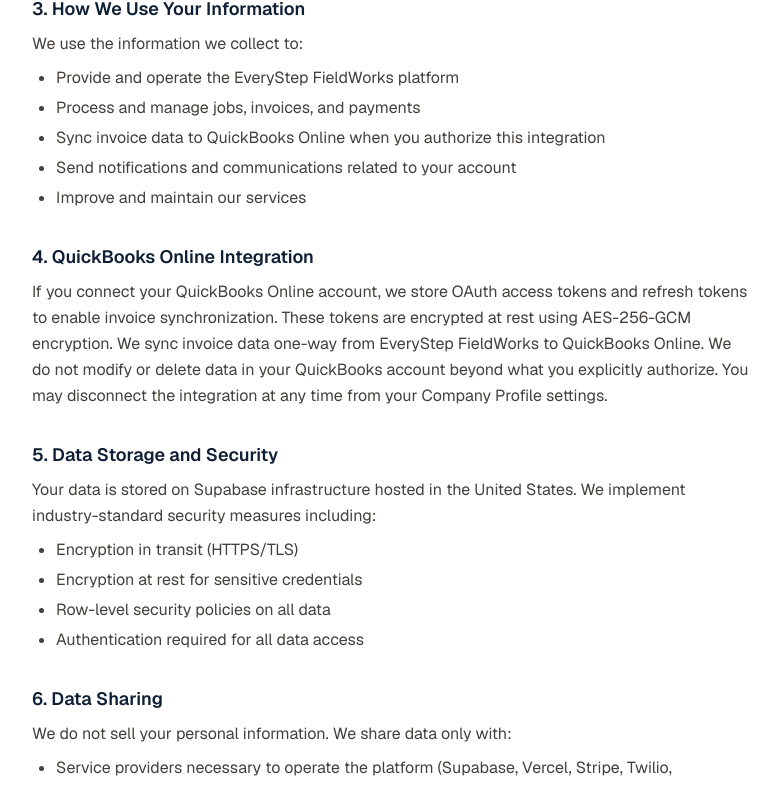
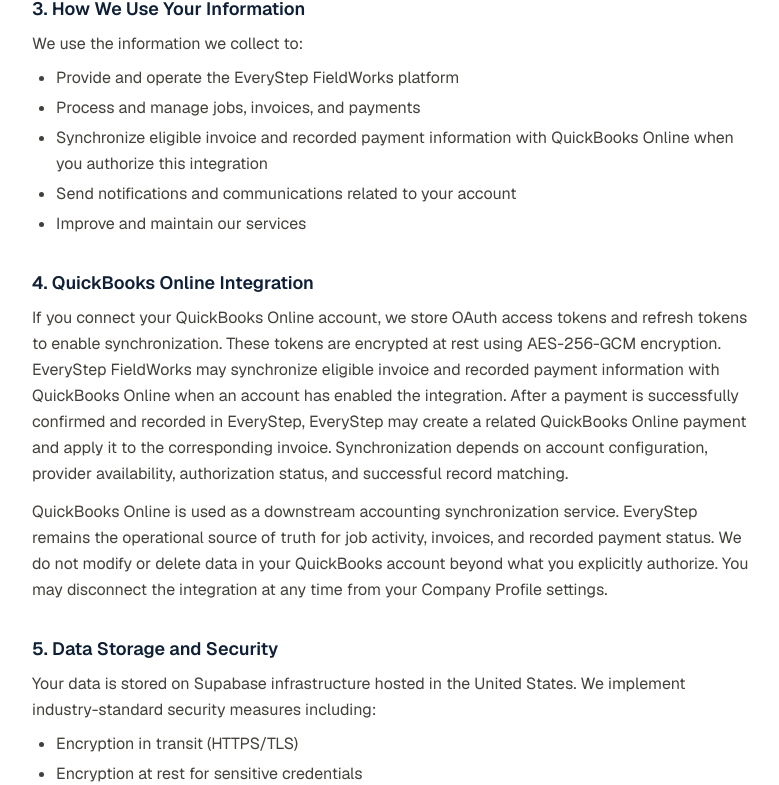
Before and after one commit to ComplianceMattersApp/hvac-saas, a Next.js app: page /privacy in a window 1280 px wide. Shown: the part 758-1543 px from the top of the page, without its empty margins (248-1027 px from the left). Built offline with nearby package versions, Linux system fonts and the light colour scheme; no server answers.

Commit message:
Reconcile QBO payment sync documentation

```diff
--- a/app/privacy/page.tsx
+++ b/app/privacy/page.tsx
@@ -59,7 +59,10 @@
         <ul className="mt-2 list-disc space-y-1 pl-6 text-stone-700 leading-relaxed">
           <li>Provide and operate the EveryStep FieldWorks platform</li>
           <li>Process and manage jobs, invoices, and payments</li>
-          <li>Sync invoice data to QuickBooks Online when you authorize this integration</li>
+          <li>
+            Synchronize eligible invoice and recorded payment information with QuickBooks Online when
+            you authorize this integration
+          </li>
           <li>Send notifications and communications related to your account</li>
           <li>Improve and maintain our services</li>
         </ul>
@@ -69,9 +72,18 @@
         </h2>
         <p className="text-stone-700 leading-relaxed">
           If you connect your QuickBooks Online account, we store OAuth access tokens and refresh
-          tokens to enable invoice synchronization. These tokens are encrypted at rest using
-          AES-256-GCM encryption. We sync invoice data one-way from EveryStep FieldWorks to QuickBooks
-          Online. We do not modify or delete data in your QuickBooks account beyond what you explicitly
+          tokens to enable synchronization. These tokens are encrypted at rest using AES-256-GCM
+          encryption. EveryStep FieldWorks may synchronize eligible invoice and recorded payment
+          information with QuickBooks Online when an account has enabled the integration. After a
+          payment is successfully confirmed and recorded in EveryStep, EveryStep may create a related
+          QuickBooks Online payment and apply it to the corresponding invoice. Synchronization depends
+          on account configuration, provider availability, authorization status, and successful record
+          matching.
+        </p>
+        <p className="mt-3 text-stone-700 leading-relaxed">
+          QuickBooks Online is used as a downstream accounting synchronization service. EveryStep
+          remains the operational source of truth for job activity, invoices, and recorded payment
+          status. We do not modify or delete data in your QuickBooks account beyond what you explicitly
           authorize. You may disconnect the integration at any time from your Company Profile settings.
         </p>
 
--- a/app/terms/page.tsx
+++ b/app/terms/page.tsx
@@ -69,9 +69,13 @@
           6. QuickBooks Online Integration
         </h2>
         <p className="text-stone-700 leading-relaxed">
-          The QuickBooks Online integration syncs your invoice data to your connected QuickBooks
-          company. You are responsible for ensuring your use of this integration complies with
-          Intuit&apos;s terms of service. We are not affiliated with or endorsed by Intuit Inc.
+          When the QuickBooks Online integration is enabled, EveryStep FieldWorks may synchronize
+          eligible invoice and recorded payment information with QuickBooks Online. Synchronization is
+          provided as a convenience feature and depends on account configuration, authorization,
+          provider availability, and successful record matching. EveryStep remains the operational
+          system of record for jobs, invoices, and recorded payment status. You are responsible for
+          ensuring your use of this integration complies with Intuit&apos;s terms of service. We are not
+          affiliated with or endorsed by Intuit Inc.
         </p>
 
         <h2 className="mt-8 mb-2 text-lg font-semibold text-[#0f1f35]">7. Payment and Billing</h2>
```
Also changed, not shown: 7 other files (tests, documents, lock files or other folders).
